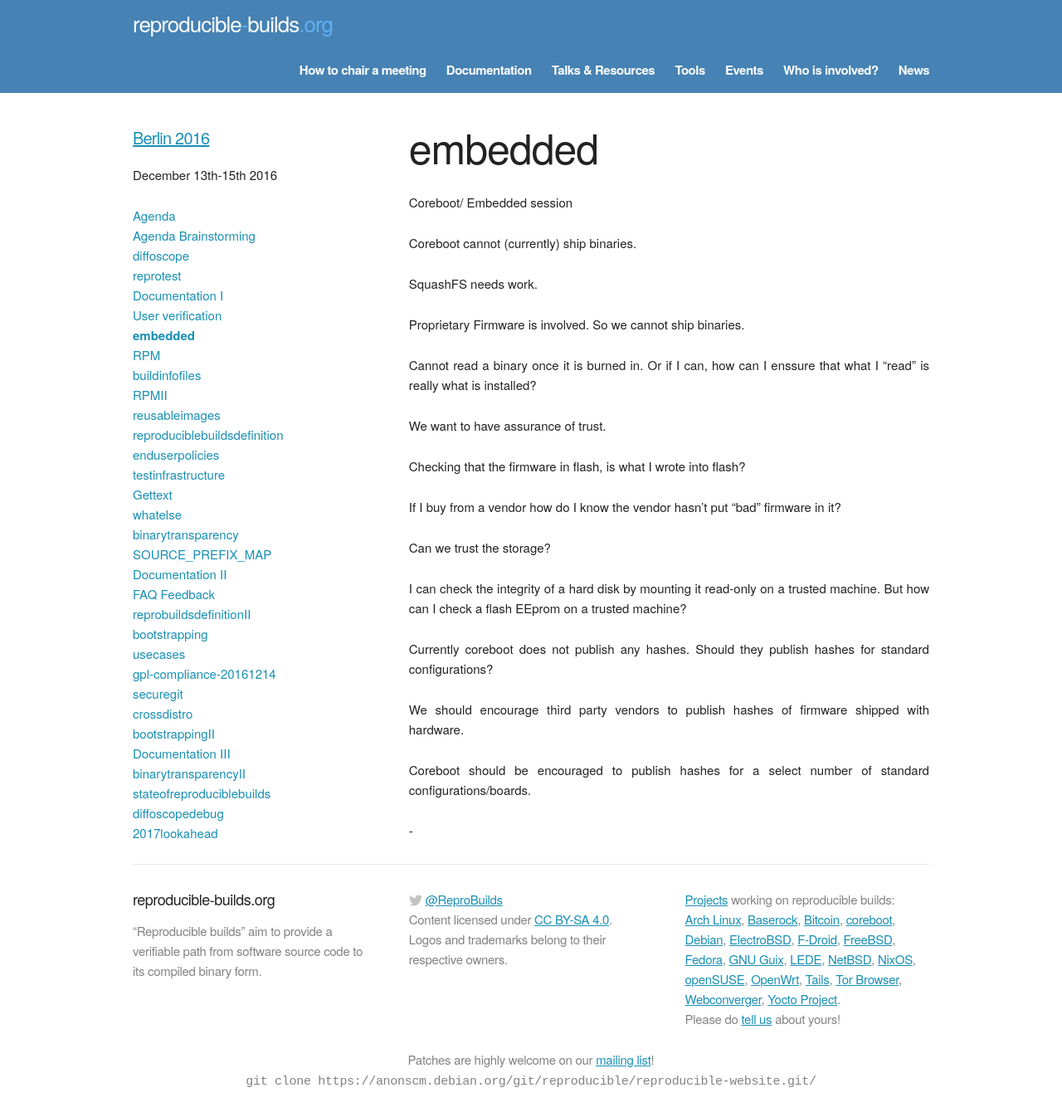
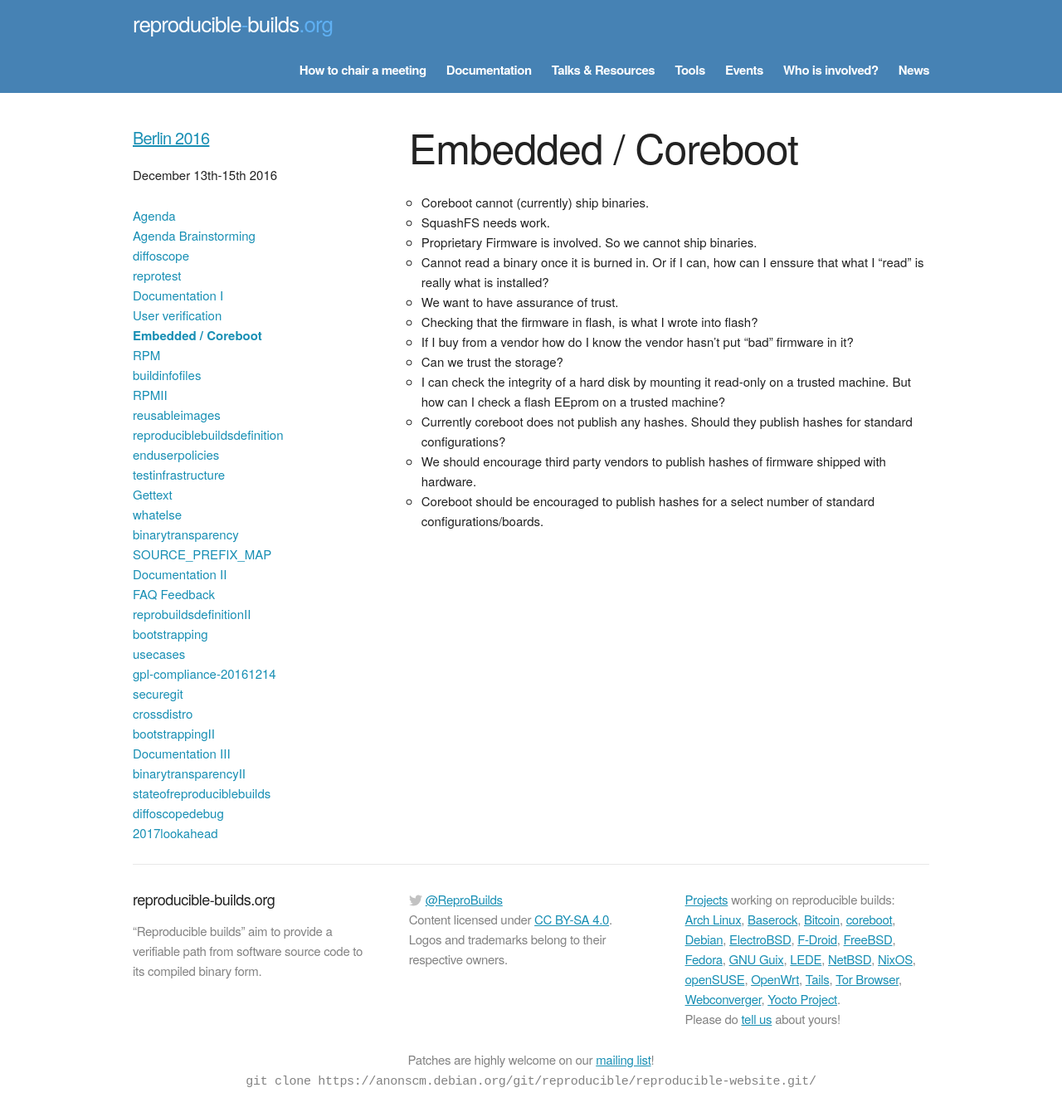
Before and after one commit to prototypefund/reproducible-website, a Jekyll site: the page built from _events/berlin2016/embedded.md, in a window 1280 px wide. Shown: the whole page at 83% size. Built offline with Jekyll 4.4.1, drawn with Linux system fonts in a browser that asks for light colours; some web fonts are replaced.

Commit message:
more formatting
Signed-off-by: Holger Levsen <holger@layer-acht.org>

```diff
--- a/_events/berlin2016/agenda.md
+++ b/_events/berlin2016/agenda.md
@@ -31,9 +31,9 @@ Day 1
 *    14.30 Working Sessions I
      -   **[diffoscope]({{ "/events/berlin2016/diffoscope/" | prepend: site.baseurl }})**
      -   **[reprotest]({{ "/events/berlin2016/reprotest/" | prepend: site.baseurl }})**
-     -   **[Documentation]({{ "/events/berlin2016/documentation/" | prepend: site.baseurl }})**
+     -   **[Documentation I]({{ "/events/berlin2016/documentation/" | prepend: site.baseurl }})**
      -   **[User verification]({{ "/events/berlin2016/userverification/" | prepend: site.baseurl }})**
-     -   **[Embedded]({{ "/events/berlin2016/embedded/" | prepend: site.baseurl }})**
+     -   **[Embedded / Coreboot]({{ "/events/berlin2016/embedded/" | prepend: site.baseurl }})**
      -   **[RPM]({{ "/events/berlin2016/RPM/" | prepend: site.baseurl }})**
 
 *    16.00 Closing Session
--- a/_events/berlin2016/embedded.md
+++ b/_events/berlin2016/embedded.md
@@ -1,35 +1,21 @@
 ---
 layout: event_detail
-title: embedded
+title: Embedded / Coreboot
 event: berlin2016
 order: 70
 permalink: /events/berlin2016/embedded/
 ---
 
-Coreboot/ Embedded session
 
-Coreboot cannot (currently) ship binaries.
-
-SquashFS needs work.
-
-Proprietary Firmware is involved.  So we cannot ship binaries.
-
-Cannot read a binary once it is burned in. Or if I can, how can I enssure that what I "read" is really what is installed?
-
-We want to have assurance of trust.
-
-Checking that the firmware in flash, is what I wrote into flash?
-
-If I buy from a vendor how do I know the vendor hasn't put "bad" firmware in it?
-
-Can we trust the storage?
-
-I can check the integrity of a hard disk by mounting it read-only on a trusted machine.  But how can I check a flash EEprom on a trusted machine?
-
-Currently coreboot does not publish any hashes.  Should they publish hashes for standard configurations?
-
-We should encourage third party vendors to publish hashes of firmware shipped with hardware.
-
-Coreboot should be encouraged to publish hashes for a select number of standard configurations/boards.
-
--
+- Coreboot cannot (currently) ship binaries.
+- SquashFS needs work.
+- Proprietary Firmware is involved.  So we cannot ship binaries.
+- Cannot read a binary once it is burned in. Or if I can, how can I enssure that what I "read" is really what is installed?
+- We want to have assurance of trust.
+- Checking that the firmware in flash, is what I wrote into flash?
+- If I buy from a vendor how do I know the vendor hasn't put "bad" firmware in it?
+- Can we trust the storage?
+- I can check the integrity of a hard disk by mounting it read-only on a trusted machine.  But how can I check a flash EEprom on a trusted machine?
+- Currently coreboot does not publish any hashes.  Should they publish hashes for standard configurations?
+- We should encourage third party vendors to publish hashes of firmware shipped with hardware.
+- Coreboot should be encouraged to publish hashes for a select number of standard configurations/boards.
```
Also changed, not shown: _events/berlin2016/RPM.md (+11 -19 lines), _events/berlin2016/userverification.md (+0 -1 lines).
